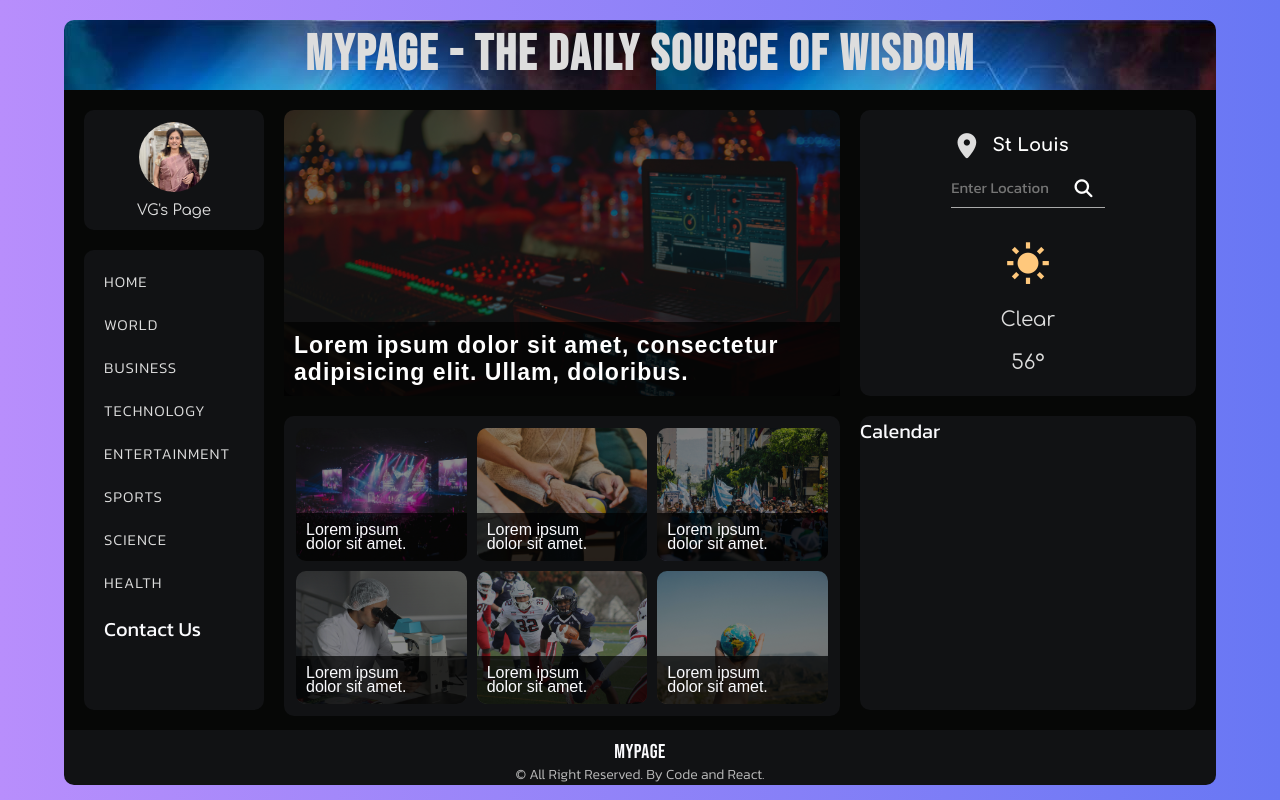
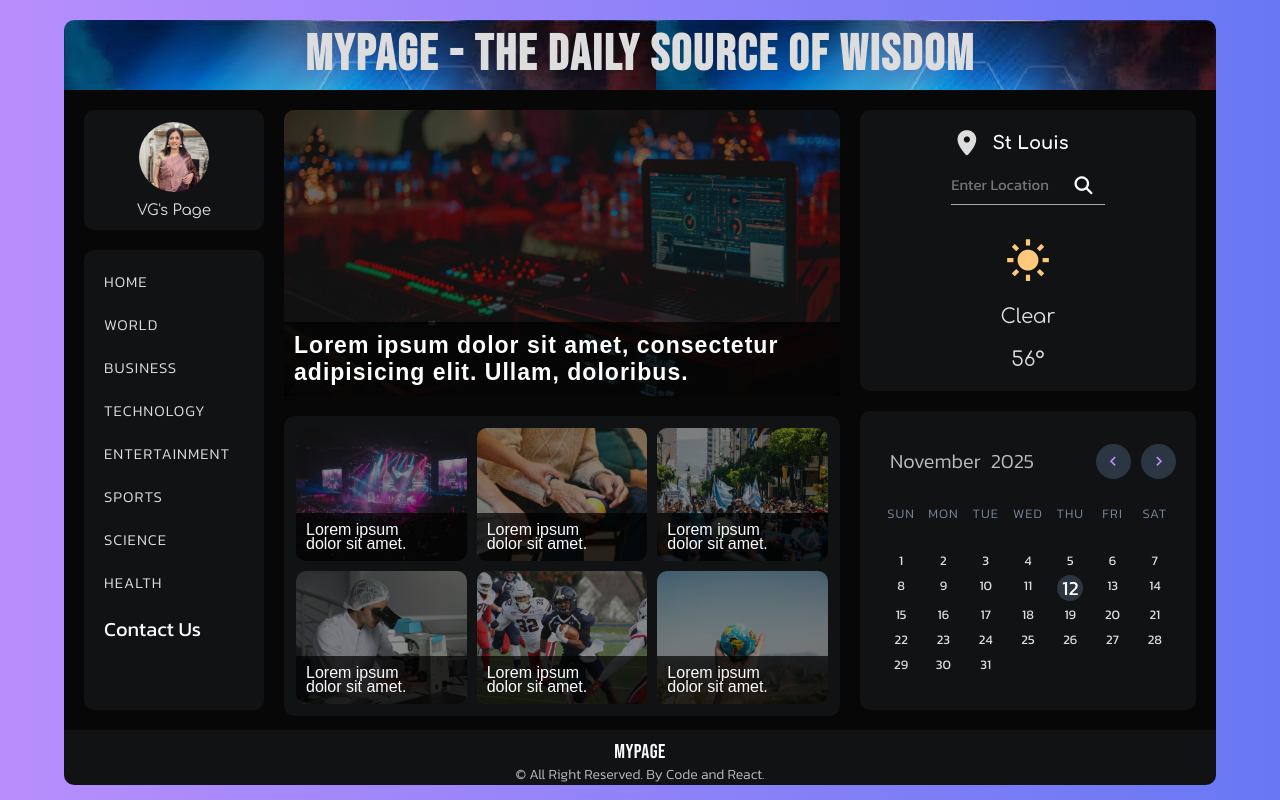
Before and after one commit to Viji-qmofi/react-unit1-News-App-Vijayalakshmi-R, a React (Vite) app in the folder react-news-app/: page / in a window 1280 px wide. Built offline with nearby package versions, Linux system fonts and the light colour scheme.

Commit message:
Calendar JSX

```diff
--- a/react-news-app/src/components/Calendar.css
+++ b/react-news-app/src/components/Calendar.css
@@ -1,7 +1,95 @@
 .calendar {
       width: 100%;
       min-width: 28rem;
-      height: calc(55% - 2rem);
+      height: 55%;
       background-color: #111214;
       border-radius: 1rem;
+      padding: 2rem;
+      display: grid;
+      place-items: center;
 }
+
+.navigate-date {
+      width: 100%;
+      display: flex;
+      align-items: center;
+      justify-content: space-between;
+      column-gap: 1rem;
+      padding-left: 1rem;
+      margin-bottom: 0rem;
+}
+
+.navigate-date h2 {
+      font-size: 2rem;
+      font-weight: 300;
+      color: #bbb;
+}
+
+.buttons {
+      display: flex;
+      column-gap: 1rem;
+      margin-left: auto;
+}
+
+.buttons i {
+      width: 3.5rem;
+      height: 3.5rem;
+      display: flex;
+      justify-content: center;
+      align-items: center;
+      background-color: #2c3542;
+      border-radius: 50%;
+      font-size: 2rem;
+      color: #b88efc;
+      cursor: pointer;
+}
+
+.weekdays {
+      width: 100%;
+      display: flex;
+      margin: 1rem, 0;
+}
+
+.weekdays span {
+      width: calc(100% / 7);
+      font-size: 1.3rem;
+      font-weight: 300;
+      text-transform: uppercase;
+      color: #78879e;
+      letter-spacing: 0.1rem;
+      display: flex;
+      justify-content: center;
+}
+
+.days {
+      display: flex;
+      flex-wrap: wrap;
+      width: 100%;
+}
+
+.days span {
+      width: calc(100% / 7);
+      height: 2.5rem;
+      font-size: 1.3rem;
+      color: #ddd;
+      display: flex;
+      justify-content: center;
+      align-items: center;
+      cursor: pointer;
+      box-sizing: border-box;
+}
+
+/* override to make the current-day a circle */
+.days span.current-day {
+      font-size: 2rem !important;
+      width: 2.6rem;          /* match this to height for a perfect circle */
+      height: 2.6rem;
+      min-width: 2.6rem;      /* prevent it shrinking */
+      background-color: #2c3542;
+      color: #fff;
+      border-radius: 50%;
+      margin: 0.15rem auto;   /* center horizontally within cell, give slight vertical offset */
+      display: inline-flex;
+      align-items: center;
+      justify-content: center;
+}
--- a/react-news-app/src/components/Calendar.jsx
+++ b/react-news-app/src/components/Calendar.jsx
@@ -2,7 +2,58 @@ import React from 'react'
 import './Calendar.css'
 const Calendar = () => {
   return (
-    <div className='calendar'>Calendar</div>
+    <div className='calendar'>
+      <div className="navigate-date">
+        <h2 className="month">November</h2>
+        <h2 className="year">2025</h2>
+        <div className="buttons">
+          <i className="bx bx-chevron-left"></i>
+          <i className="bx bx-chevron-right"></i>
+        </div>
+      </div>
+      <div className="weekdays">
+        <span>Sun</span>
+        <span>Mon</span>
+        <span>Tue</span>
+        <span>Wed</span>
+        <span>Thu</span>
+        <span>Fri</span>
+        <span>Sat</span>
+      </div>
+      <div className="days">
+        <span>1</span>
+        <span>2</span>
+        <span>3</span>
+        <span>4</span>
+        <span>5</span>
+        <span>6</span>
+        <span>7</span>
+        <span>8</span>
+        <span>9</span>
+        <span>10</span>
+        <span>11</span>
+        <span className="current-day">12</span>
+        <span>13</span>
+        <span>14</span>
+        <span>15</span>
+        <span>16</span>
+        <span>17</span>
+        <span>18</span>
+        <span>19</span>
+        <span>20</span>
+        <span>21</span>
+        <span>22</span>
+        <span>23</span>
+        <span>24</span>
+        <span>25</span>
+        <span>26</span>
+        <span>27</span>
+        <span>28</span>
+        <span>29</span>
+        <span>30</span>
+        <span>31</span>
+      </div>
+    </div>
   )
 }
 
```
